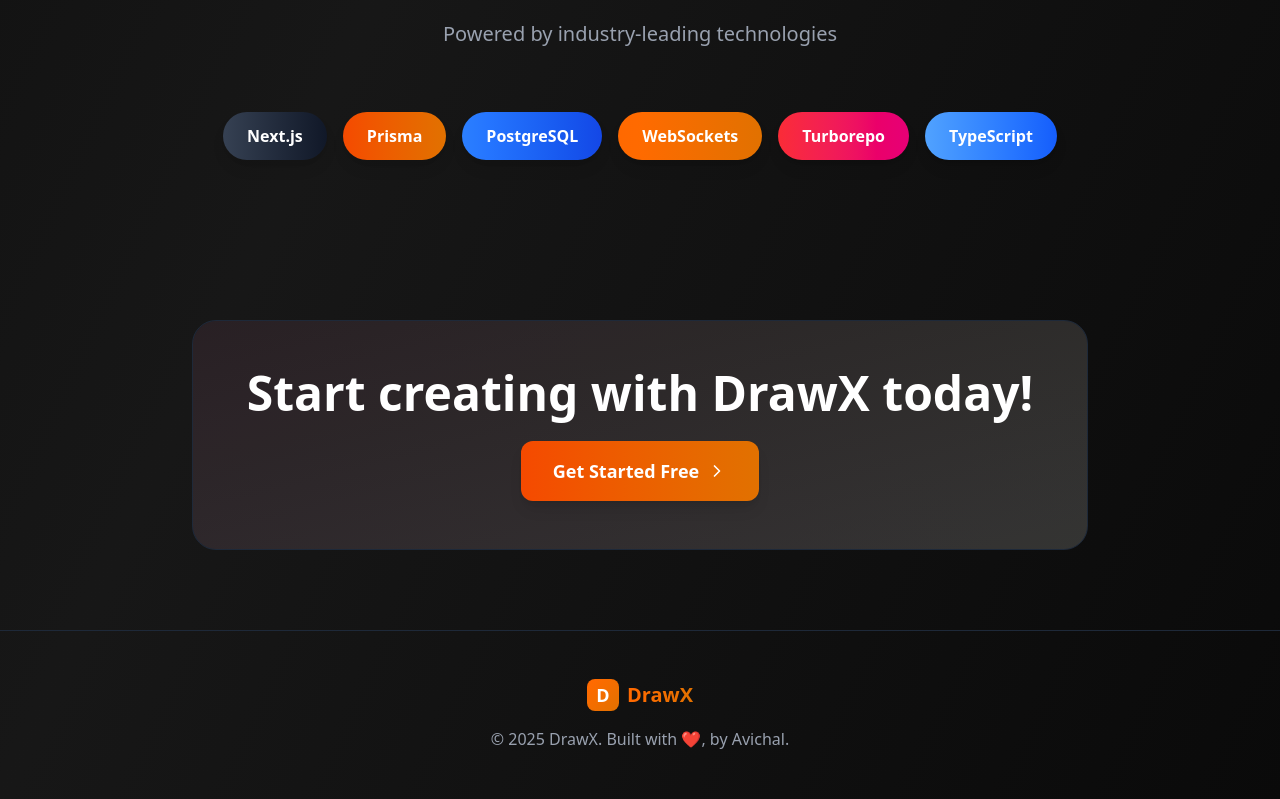
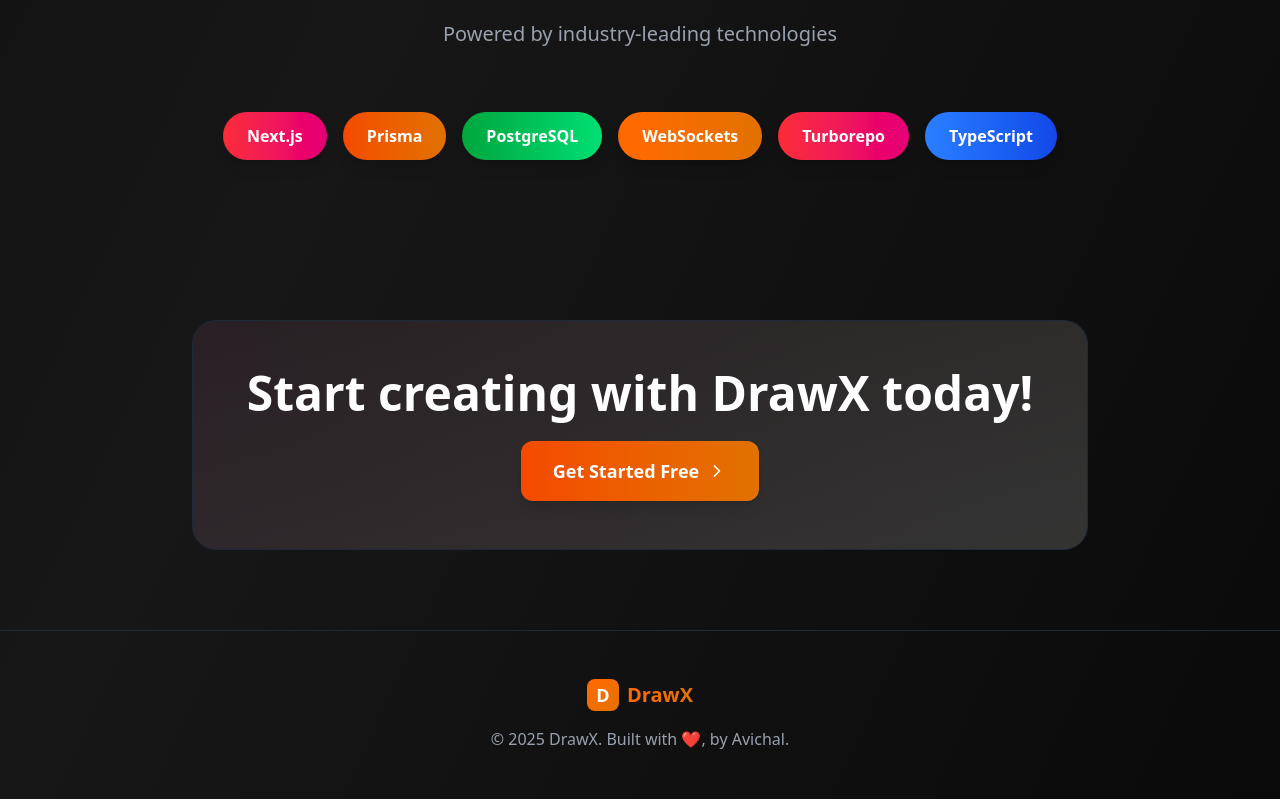
Before and after one commit to avichal-08/DrawX, a Next.js app in the folder apps/web/: page / in a window 1280 px wide. Shown: the part 1938-2737 px from the top of the page. Built offline with nearby package versions, Linux system fonts and the light colour scheme; no server answers.

Commit message:
Update colors for tech stack items

```diff
--- a/apps/web/app/page.tsx
+++ b/apps/web/app/page.tsx
@@ -42,12 +42,12 @@ export default function LandingPage() {
   ];
 
   const techStack = [
-    { name: "Next.js", color: "from-gray-700 to-gray-900" },
+    { name: "Next.js", color: "from-red-500 to-pink-600" },
     { name: "Prisma", color: "from-orange-600 to-amber-600" },
-    { name: "PostgreSQL", color: "from-blue-500 to-blue-700" },
+    { name: "PostgreSQL", color: "from-green-600 to-green-400" },
     { name: "WebSockets", color: "from-orange-500 to-amber-600" },
     { name: "Turborepo", color: "from-red-500 to-pink-600" },
-    { name: "TypeScript", color: "from-blue-400 to-blue-600" }
+    { name: "TypeScript", color: "from-blue-500 to-blue-700" }
   ];
 
   if (status === "loading") {
```
